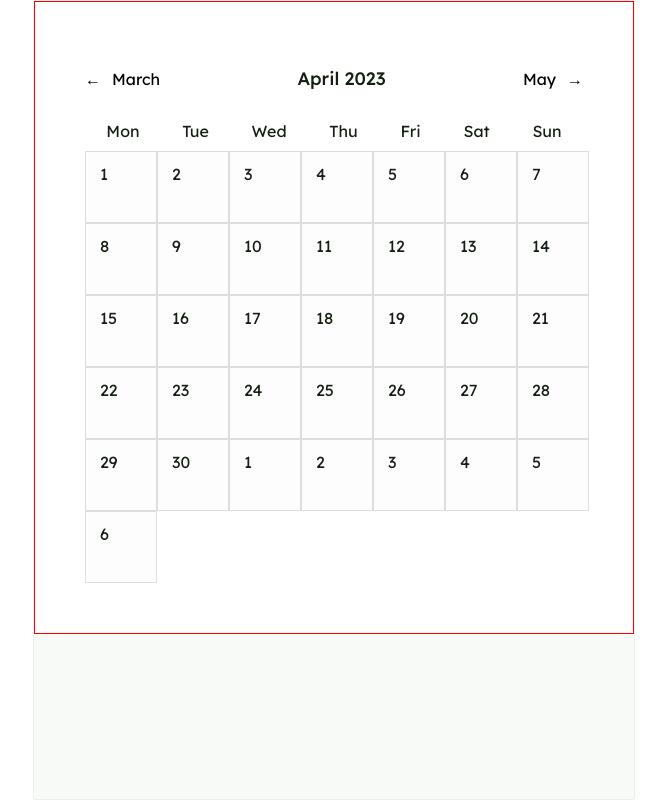
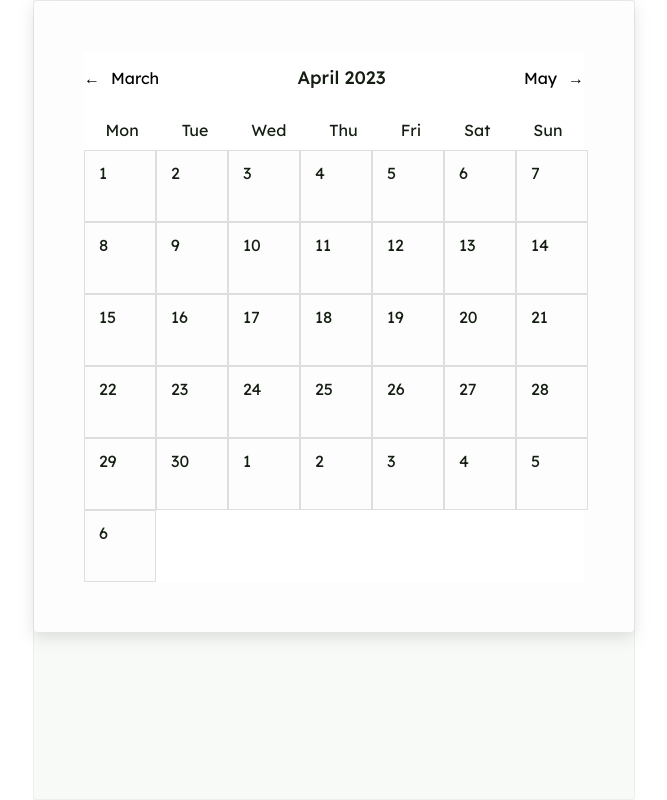
Before and after one commit to AniaPiWo/fancy-calendar-js, a React (Vite) app: page / in a window 1280 px wide. Shown: the whole page, without its empty margins (306-973 px from the left). Built offline with nearby package versions, Linux system fonts and the light colour scheme.

Commit message:
dropshadow fix

```diff
--- a/src/components/Calendar.module.css
+++ b/src/components/Calendar.module.css
@@ -1,9 +1,11 @@
 .calendar {
-    border: 1px solid red;
     background-color: white;
     display: flex;
     flex-direction: column;
     padding: 50px;
+    background: #FCFDFC;
+    box-shadow: 0px 5px 15px rgba(129, 135, 128, 0.25);
+    border-radius: 4px;
 }
 
 
@@ -11,6 +13,7 @@
     background-color: white;
     display: flex;
     justify-content: space-between;
+    align-items: center;
     padding-bottom: 18px;
     padding-top: 15px;
 }
@@ -20,6 +23,7 @@
     align-items: center;
     justify-content: center;
     gap: 11px;
+    cursor: pointer;
 }
 
 .nav h2 {
```
